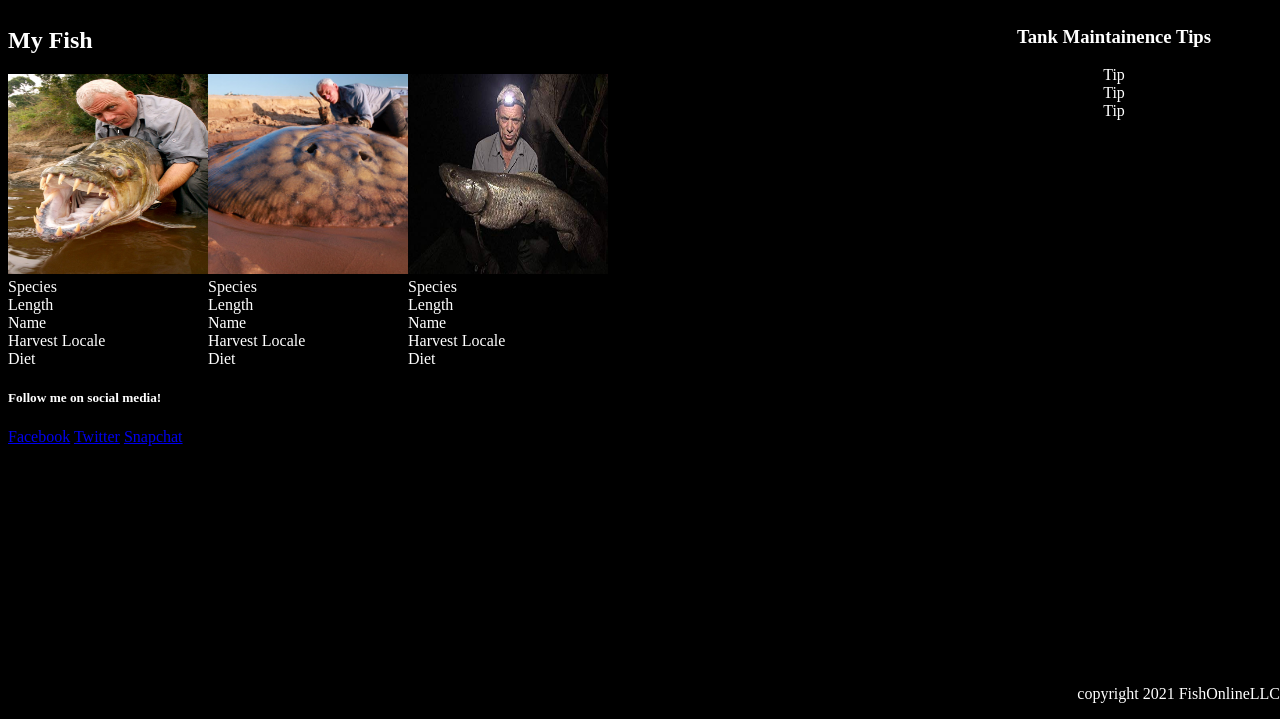
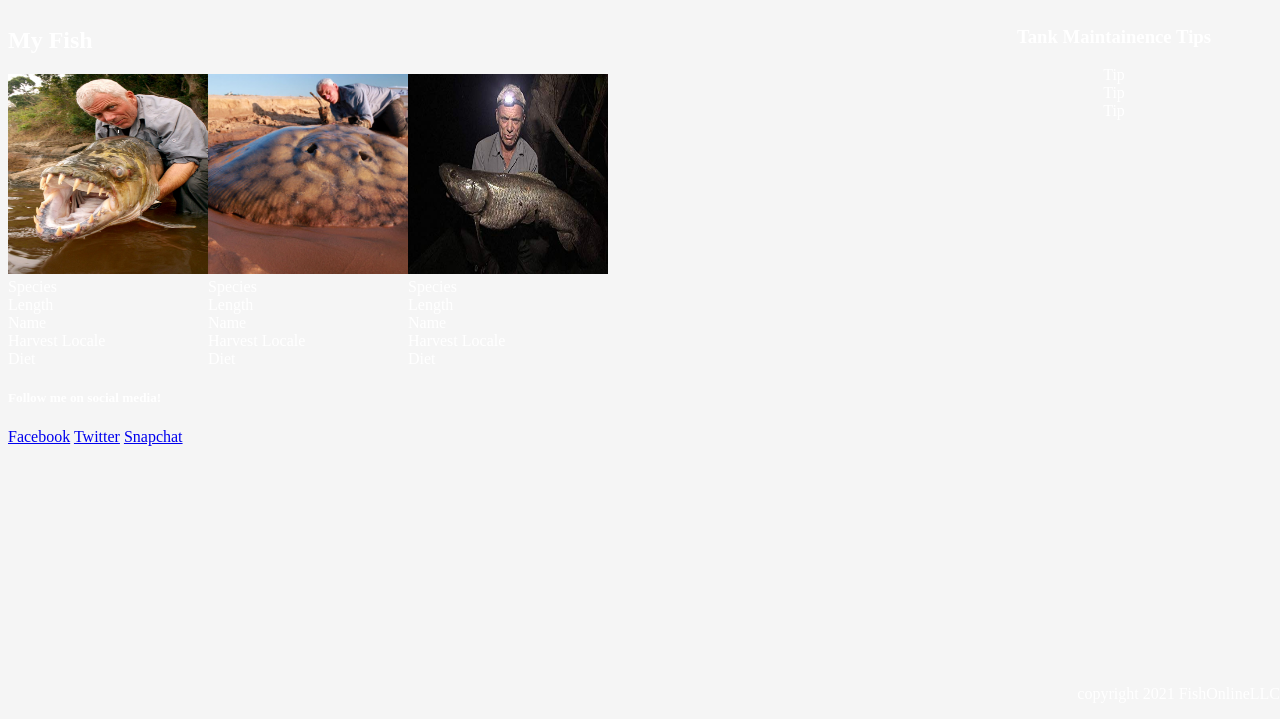
Before and after one commit to andd24/martins-aquarium, a plain HTML site: page index.html in a window 1280 px wide. Shown: the part 81-800 px from the top of the page. Drawn offline with Linux system fonts and the light colour scheme.

Commit message:
background color change

```diff
--- a/styles/main.css
+++ b/styles/main.css
@@ -5,7 +5,7 @@
 } */
 
 body {
-    background-color: black;
+    background-color: whitesmoke;
     color: white;
 }
 
```
